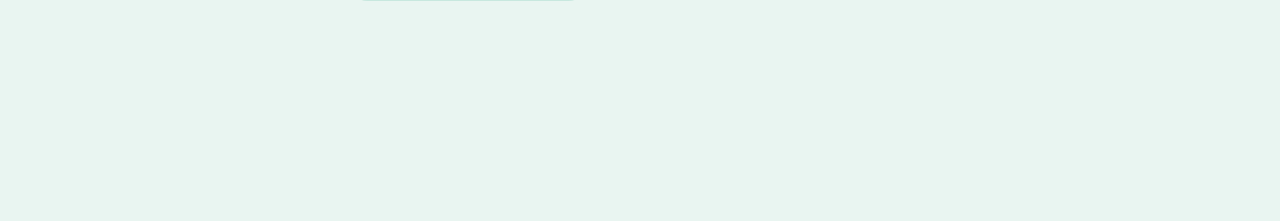
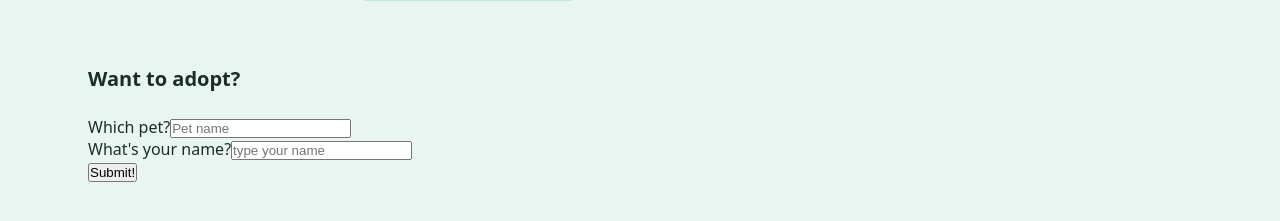
Before and after one commit to jesusoterogomez/hackyourfuture-session-materials, a React (Vite) app in the folder react/session-demo/: page / in a window 1280 px wide. Shown: the part 717-938 px from the top of the page. Before the commit the page ends 800 px from the top, so only its background shows below. Built offline with nearby package versions, Linux system fonts and the light colour scheme.

Commit message:
Add AdoptionForm component to App for user adoption functionality

```diff
--- a/react/session-demo/src/App.jsx
+++ b/react/session-demo/src/App.jsx
@@ -2,6 +2,7 @@ import "./App.css";
 import { useState } from "react";
 import Pet from "./components/Pet";
 import { Section } from "./components/Sections";
+import { AdoptionForm } from "./components/AdoptionForm";
 
 function App() {
   const pets = [
@@ -97,6 +98,10 @@ function App() {
           ))}
         </div>
       </Section>
+
+      <Section title="Want to adopt?">
+        <AdoptionForm />
+      </Section>
     </>
   );
 }
--- /dev/null
+++ b/react/session-demo/src/components/AdoptionForm.jsx
@@ -0,0 +1,56 @@
+// 6. Develop a Form Component
+// Create a new component called Form
+
+import { useState } from "react";
+
+// Use the useState hook to manage the state of form input fields
+
+// Implement a function to handle form submission, you may want to use onSubmit in combination with a <button type="submit">
+
+// Render a form, input fields for each form field and the mentioned submit button
+
+export function AdoptionForm() {
+  const defaultState = {
+    name: "",
+    petName: "",
+    petAge: 5,
+  };
+
+  const [formState, setFormState] = useState(defaultState);
+
+  const updateField = (fieldName, fieldValue) => {
+    // Do some stuff
+    setFormState({
+      ...formState,
+      // [key]: value
+      // fx. petName: "something"
+      [fieldName]: fieldValue,
+    });
+  };
+
+  return (
+    <form
+      onSubmit={() => {
+        console.log(formState);
+        setFormState(defaultState);
+      }}
+    >
+      <label>Which pet?</label>
+      <input
+        name="pet-name"
+        placeholder="Pet name"
+        value={formState.petName}
+        onChange={(event) => updateField("petName", event.target.value)}
+      />
+      <br />
+      <label>What's your name?</label>
+      <input
+        placeholder="type your name"
+        value={formState.name}
+        onChange={(event) => updateField("name", event.target.value)}
+      />
+      <br />
+      <button type="submit">Submit!</button>
+    </form>
+  );
+}
```
Also changed, not shown: react/session-demo/src/components/Layout.jsx (added, +28 -0 lines).
